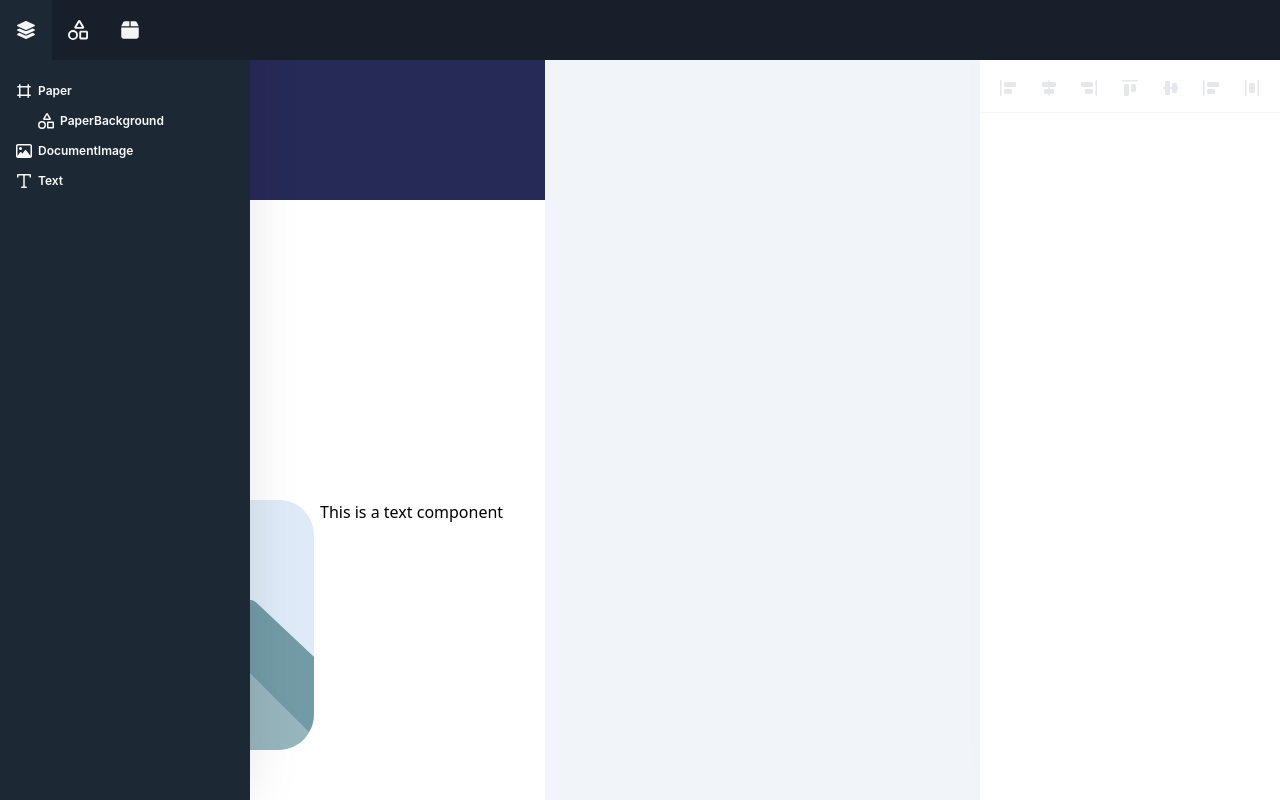
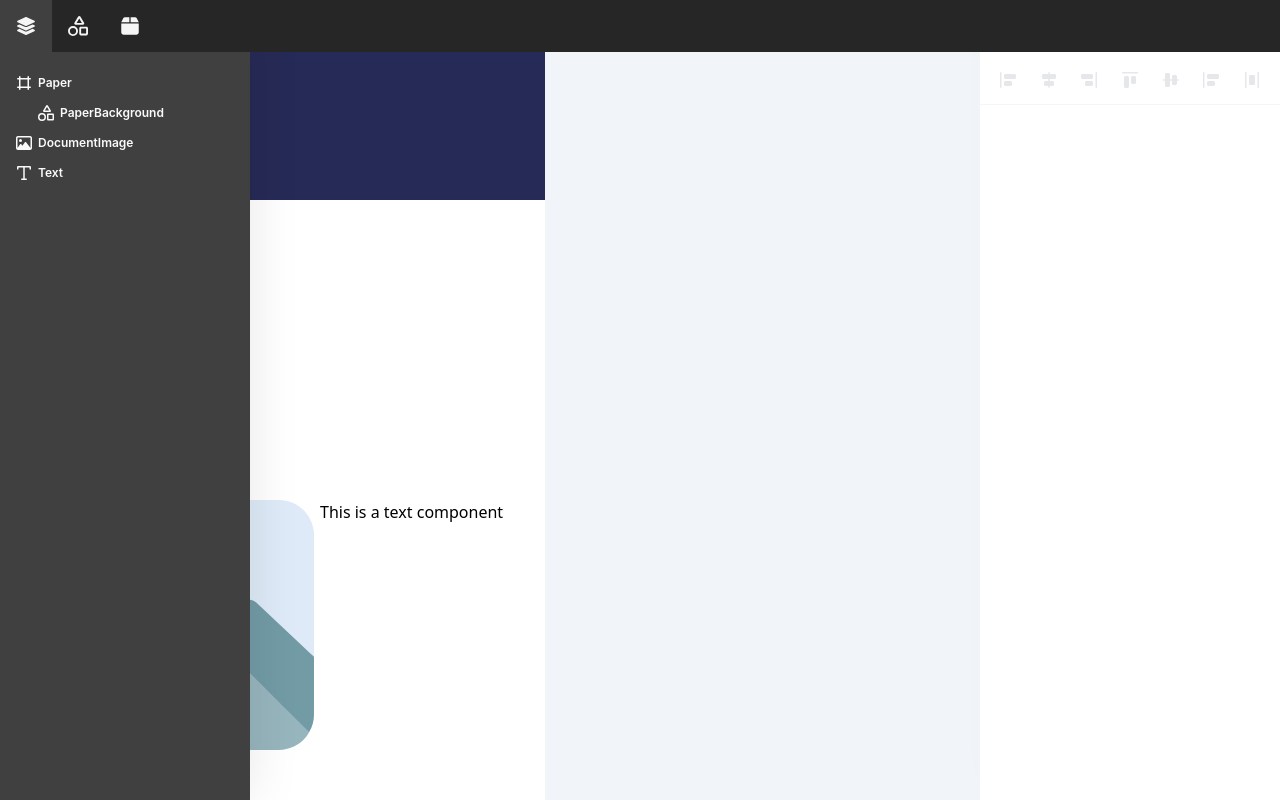
Before and after one commit to binhphancreator/makecv.next, a Next.js app: page /document/preview/1 in a window 1280 px wide. Built offline with nearby package versions, Linux system fonts and the light colour scheme.

Commit message:
restyle menu color

```diff
--- a/src/components/document/menu/top/TopMenu.tsx
+++ b/src/components/document/menu/top/TopMenu.tsx
@@ -20,7 +20,7 @@ const TopMenu = ({}: TopMenuProps) => {
   const topMenuStyle = useMemo<React.CSSProperties>(() => {
     return {
       height: `${height}px`,
-      background: ColorPalettes.midnightblue900,
+      background: ColorPalettes.neutral800,
     };
   }, [height]);
 
--- a/src/constants/document.ts
+++ b/src/constants/document.ts
@@ -2,4 +2,4 @@ export const MIN_WIDTH_LAYER_MENU = 250;
 export const MAX_WIDTH_LAYER_MENU = 400;
 export const MIN_WIDTH_EDIT_MENU = 300;
 export const MAX_WIDTH_EDIT_MENU = 450;
-export const DEFAULT_HEIGHT_TOP_MENU = 60;
+export const DEFAULT_HEIGHT_TOP_MENU = 52;
--- a/src/styles/components/document/_layer-menu.scss
+++ b/src/styles/components/document/_layer-menu.scss
@@ -3,7 +3,7 @@
   left: 0;
   top: 0;
   bottom: 0;
-  background-color: $midnightblue800;
+  background-color: $neutral700;
   box-shadow: 2px 0 50px -3px rgb(0 0 0 / 10%);
   border-right: 1px solide $gray200;
   z-index: 10;
@@ -45,7 +45,7 @@
 
     &:hover,
     &.selected {
-      background: $midnightblue500;
+      background: $neutral500;
     }
 
     .layer-overlay {
--- a/src/styles/components/document/_top-menu.scss
+++ b/src/styles/components/document/_top-menu.scss
@@ -18,7 +18,7 @@
 
     .btn-tab:hover,
     .btn-tab.active {
-      background: $midnightblue800;
+      background: $neutral700;
     }
 
     button,
```
